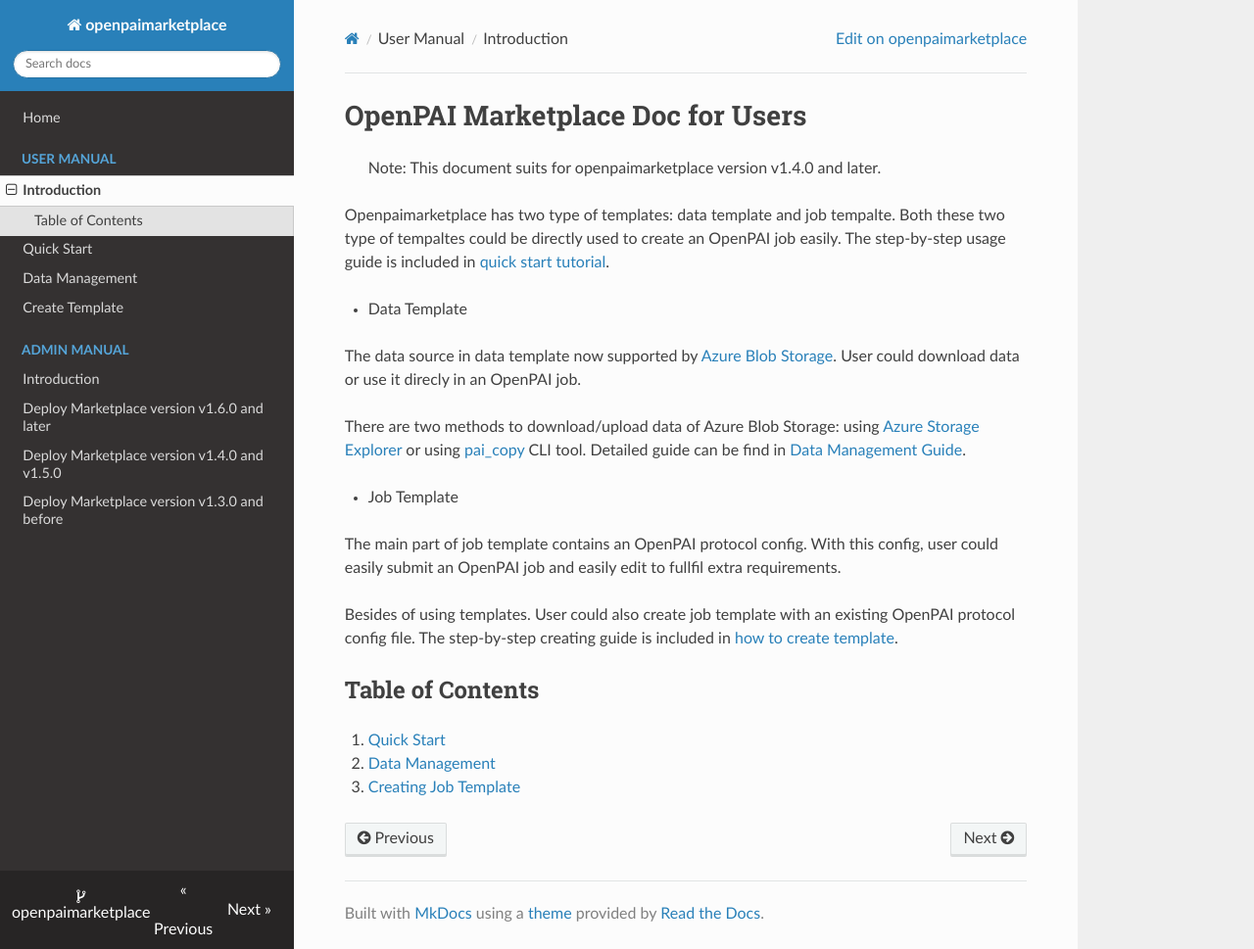
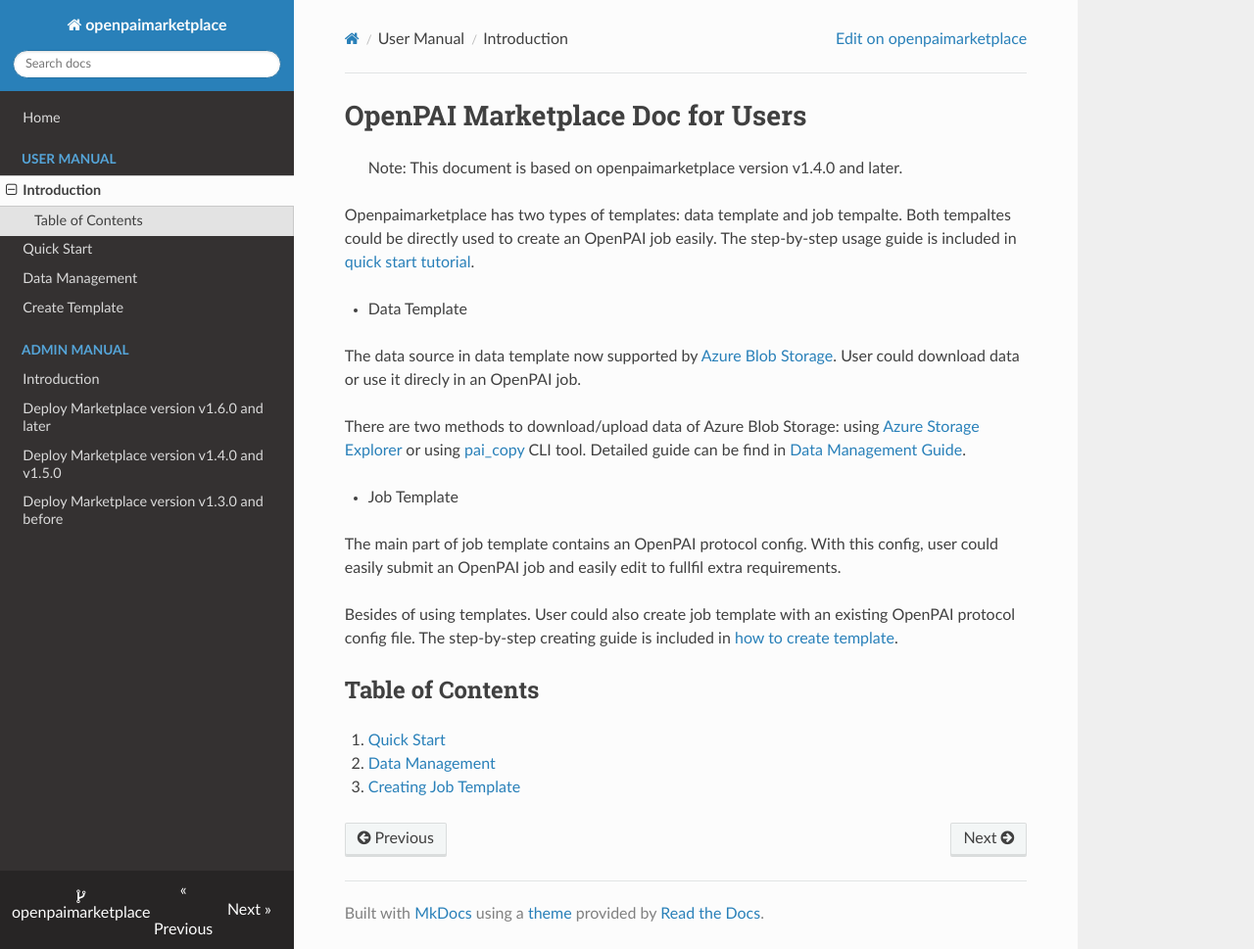
Before and after one commit to microsoft/openpaimarketplace, an MkDocs documentation site: the page built from docs/user/README.md, in a window 1280 px wide and 969 px high. Shown: the whole window at 98% size. Built offline with MkDocs 1.6.1, drawn with Linux system fonts in a browser that asks for light colours; nearby versions of some CDN libraries.

Commit message:
more text update

```diff
--- a/docs/user/README.md
+++ b/docs/user/README.md
@@ -1,8 +1,8 @@
 # OpenPAI Marketplace Doc for Users
 
-> Note: This document suits for openpaimarketplace version v1.4.0 and later.
+> Note: This document is based on openpaimarketplace version v1.4.0 and later.
 
-Openpaimarketplace has two type of templates: data template and job tempalte. Both these two type of tempaltes could be directly used to create an OpenPAI job easily. The step-by-step usage guide is included in [quick start tutorial](./quick-start.md).
+Openpaimarketplace has two types of templates: data template and job tempalte. Both tempaltes could be directly used to create an OpenPAI job easily. The step-by-step usage guide is included in [quick start tutorial](./quick-start.md).
 
 - Data Template
 
```
Also changed, not shown: docs/index.md (+1 -1 lines).
